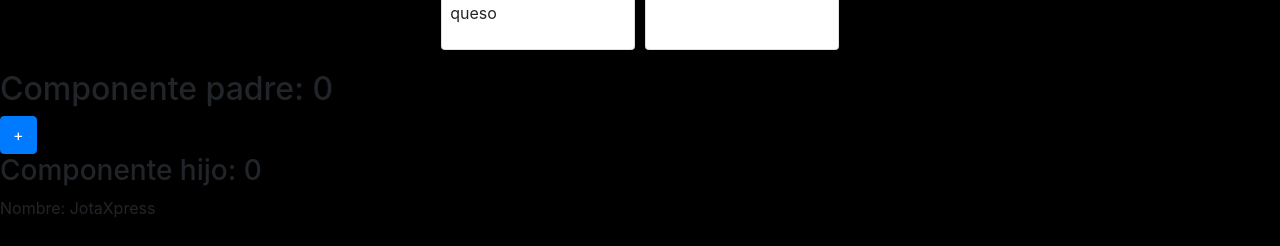
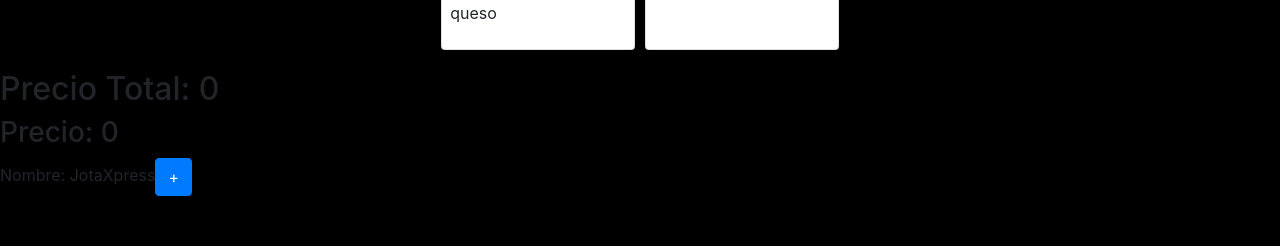
Before and after one commit to jotapixma/jotapizzavuex, a Vue app: page / in a window 1280 px wide. Shown: the part 672-918 px from the top of the page. Built offline with nearby package versions, Linux system fonts and the light colour scheme.

Commit message:
working with State and Mutations

```diff
--- a/src/components/Pizza.vue
+++ b/src/components/Pizza.vue
@@ -22,23 +22,32 @@
         </div>
       </div>
     </div>
-    <h2>Componente padre: {{ priceGlobal }}</h2>
-    <button class="btn btn-primary" @click="priceGlobal++">+</button>
-    <Pizzaprice :price="priceGlobal" @nombreHijo="nombreFather = $event"></Pizzaprice>
+    <h2>Precio Total: {{ $store.state.totalAmount }}</h2>
+
+    <Pizzaprice :price="totalAmount" @nombreHijo="nombreFather = $event"></Pizzaprice>
   </section>
 </template>
 
 <script>
+
+import {mapState} from 'vuex';
+import {mapMutations} from 'vuex';
+
 import Pizzaprice from './Pizzaprice.vue';
 export default {
   name: "Pizza",
+  computed: {
+    ...mapState(['totalAmount'])
+  },
+  methods: {
+    ...mapMutations(['aumentar'])
+  },
   props: {},
   components : {
     Pizzaprice
   },
   data() {
     return {
-      priceGlobal: 0,
       nombreFather: '',
       pizzas: [
         {
--- a/src/components/Pizzaprice.vue
+++ b/src/components/Pizzaprice.vue
@@ -1,13 +1,26 @@
 <template>
 <div>
-  <h3>Componente hijo: {{price}}</h3>
+  <h3>Precio: {{$store.state.totalAmount}}</h3>
   <span>Nombre: {{nombre}}</span>
+  <button class="btn btn-primary" @click="$store.commit('aumentar')">+</button>
+  <!-- <button class="btn btn-success" @click="price++">+</button> -->
 </div>
 </template>
 
 <script>
+
+import {mapState} from 'vuex';
+import {mapMutations} from 'vuex';
+
+
 export default {
   name: "Pizzaprice",
+  computed: {
+    ...mapState(['totalAmount'])
+  },
+  methods: {
+    ...mapMutations(['aumentar'])
+  },
   props: ['price'],
   data(){
     return{
--- a/src/store.js
+++ b/src/store.js
@@ -5,12 +5,13 @@ Vue.use(Vuex)
 
 export default new Vuex.Store({
   state: {
-
+    totalAmount: 0
   },
   mutations: {
-
+    aumentar(state){
+      state.totalAmount++
+    }
   },
   actions: {
-
   }
 })
```
